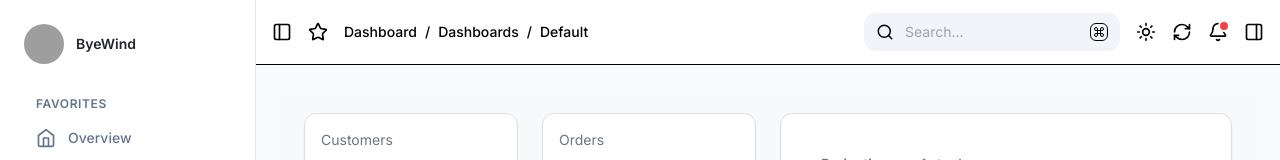
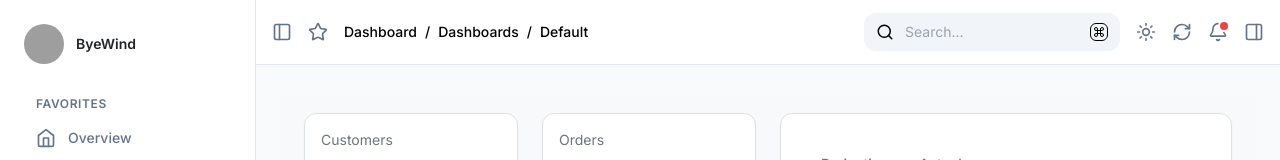
Before and after one commit to nagavikatk/saas-dashboard, a React (Vite) app: page /dashboards/default in a window 1280 px wide. Shown: the top 160 px of the page. Built offline with nearby package versions, Linux system fonts and the light colour scheme; grey boxes are pictures that could not be loaded.

Commit message:
Fixed header.

```diff
--- a/src/layouts/Header.jsx
+++ b/src/layouts/Header.jsx
@@ -44,17 +44,17 @@ const Header = ({ toggleSidebar, isSidebarCollapsed }) => {
   }, [debouncedSearchQuery, handleSearch]);
 
   return (
-    <header className="bg-white dark:bg-gray-900 border-b border-gray-200 dark:border-gray-700 w-full">
+    <header className="bg-white dark:bg-dark-surface border-b border-light-border dark:border-dark-border w-full">
       <div className="flex items-center justify-between p-4 h-16">
         {/* Left Section: Breadcrumbs and Favorites */}
         <div className="flex items-center space-x-4">
           <button
             onClick={toggleSidebar}
-            className="text-gray-500 hover:text-gray-700 dark:text-gray-400 dark:hover:text-gray-200 transition-colors"
+            className="text-light-text-secondary hover:text-gray-700 dark:text-dark-text-secondary dark:hover:text-gray-200 transition-colors"
           >
             <PanelLeft size={20} />
           </button>
-          <button className="text-gray-500 hover:text-yellow-500 dark:text-gray-400 dark:hover:text-yellow-400 transition-colors">
+          <button className="text-light-text-secondary hover:text-yellow-500 dark:text-dark-text-secondary dark:hover:text-yellow-400 transition-colors">
             <Star size={20} />
           </button>
           <Breadcrumbs />
@@ -83,18 +83,18 @@ const Header = ({ toggleSidebar, isSidebarCollapsed }) => {
           </div>
 
           {/* Action Icons */}
-          <button className="text-gray-500 hover:text-gray-700 dark:text-gray-400 dark:hover:text-gray-200 transition-colors">
+          <button className="text-light-text-secondary hover:text-gray-700 dark:text-dark-text-secondary dark:hover:text-gray-200 transition-colors">
             <Sun size={20} />
           </button>
-          <button className="text-gray-500 hover:text-gray-700 dark:text-gray-400 dark:hover:text-gray-200 transition-colors">
+          <button className="text-light-text-secondary hover:text-gray-700 dark:text-dark-text-secondary dark:hover:text-gray-200 transition-colors">
             <RefreshCw size={20} />
           </button>
-          <button className="relative text-gray-500 hover:text-gray-700 dark:text-gray-400 dark:hover:text-gray-200 transition-colors">
+          <button className="relative text-light-text-secondary hover:text-gray-700 dark:text-dark-text-secondary dark:hover:text-gray-200 transition-colors">
             <Bell size={20} />
             {/* Notification dot */}
             <span className="absolute top-0 right-0 block h-2 w-2 rounded-full bg-red-500 ring-2 ring-white dark:ring-gray-900"></span>
           </button>
-          <button className="text-gray-500 hover:text-gray-700 dark:text-gray-400 dark:hover:text-gray-200 transition-colors">
+          <button className="text-light-text-secondary hover:text-gray-700 dark:text-dark-text-secondary dark:hover:text-gray-200 transition-colors">
             <PanelRight size={20} />
           </button>
         </div>
--- a/src/pages/Dashboard.jsx
+++ b/src/pages/Dashboard.jsx
@@ -61,7 +61,7 @@ const Dashboard = () => {
           <Card>
             <DataTable
               columns={columns}
-              data={topSellingProducts}
+              data={topSellingProducts.splice(0, 5)}
               title="Top Selling Products"
             />
           </Card>
```
